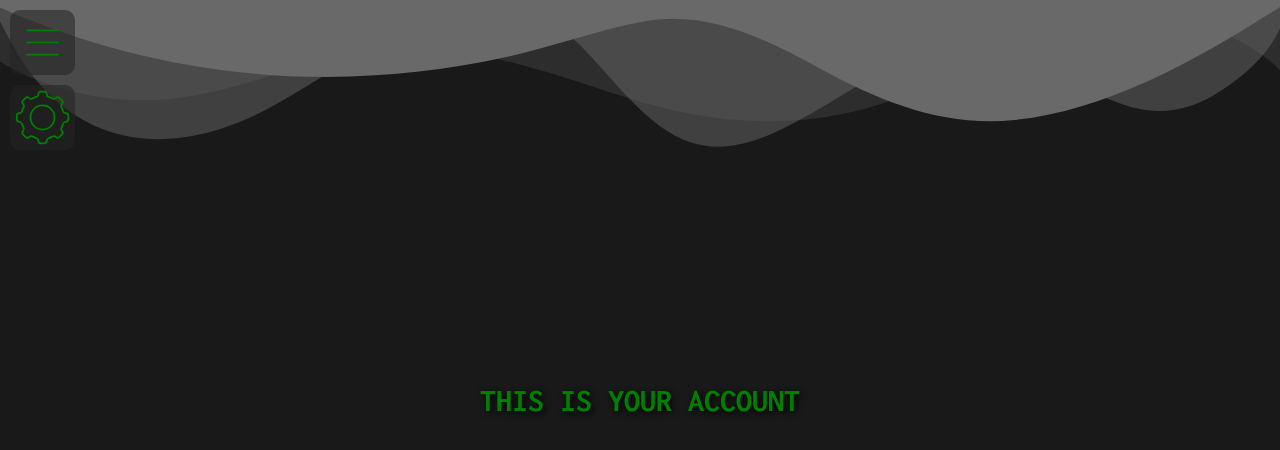
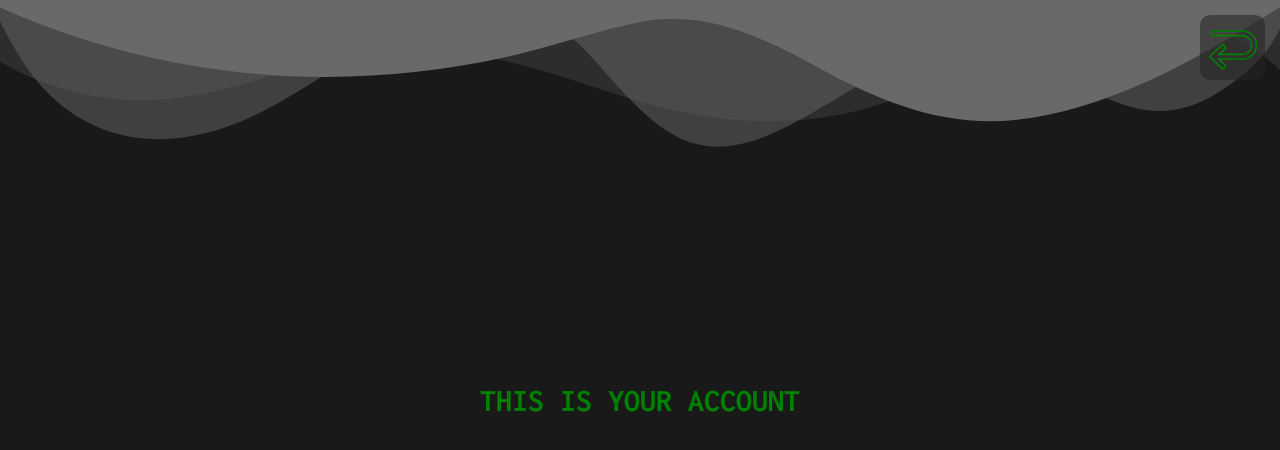
Before and after one commit to joshbacon/codegambit, a React (Create React App) app: page /account in a window 1280 px wide. Shown: the top 450 px of the page. Built offline with nearby package versions, Linux system fonts and the light colour scheme.

Commit message:
fixed css overlap

```diff
--- a/src/Account.css
+++ b/src/Account.css
@@ -39,12 +39,15 @@
 }
 
 .home {
-    top: 10px;
-    left: 10px;
+    top: 15px;
+    right: 15px;
 }
 
 .homeImg {
-    background-image: url(./assets/menu.svg);
+    background-image: url('./assets/back.svg');
+    background-size: 90%;
+    background-position: top;
+    background-repeat: no-repeat;
     width: 55px;
     aspect-ratio: 1;
 }
--- a/src/Account.js
+++ b/src/Account.js
@@ -10,17 +10,17 @@ const Account = (props) => {
     // return the account page if one exists
     // otherwise show a login signup page
 
-    const [settings, toggleSettings] = useState(false);
+    // const [settings, toggleSettings] = useState(false);
 
     return <div className='account'>
         <div className='waves'/>
-        { settings && <Settings/> }
+        {/* { settings && <Settings/> } */}
         <Link to='/' className='home button'>
             <div className='homeImg'/>
         </Link>
-        <button onClick={() => toggleSettings(!settings)} className='settings button'>
+        {/* <button onClick={() => toggleSettings(!settings)} className='settings button'>
             <div className='settingsImg' />
-        </button>
+        </button> */}
         <h1>THIS IS YOUR ACCOUNT</h1>
     </div>
 }
--- a/src/App.css
+++ b/src/App.css
@@ -26,7 +26,7 @@ html {
   overflow: hidden;
 }
 
-h1 {
+.titleBar h1 {
   font-size: 3rem;
   text-shadow: 2px 2px 6px #000000;
 }
--- a/src/GamePage.js
+++ b/src/GamePage.js
@@ -18,9 +18,7 @@ const Game = (props) => {
   const [currCommand, setCurrCommand] = useState("");
   const [commandHistory, updateCommandHistory] = useState([
     'Welcome to code_gambit! We teach coding through playing chess.',
-    'type help(method) to see how to use a given method or check out the documentation for a list of commands.',
-    'Currently working on: making the main page dynamic, want a breakpoint to put the terminal under the board at some point.',
-    'make the look thing in the docs a hamburger menu at a breakpoint (might have to fudge the cards too)',
+    'type help(method) to see how to use a given method or check out the documentation at the top left for a list of commands.',
   ]);
 
   const updateCommand = (e) => {
--- a/src/index.js
+++ b/src/index.js
@@ -6,6 +6,7 @@ import { BrowserRouter as Router, Route, Routes} from "react-router-dom";
 // import { BrowserRouter as Router } from "react-router-dom";
 import App from './App';
 import Game from './GamePage.js';
+import LessonSelector from './lessons/LessonSelector.js';
 import Docs from './documentation/Docs.js';
 import Account from './Account.js';
 
@@ -16,7 +17,7 @@ root.render(
       <Routes>
         <Route path='/' element={<App/>} />
         <Route path='/play' element={<Game/>} />
-        <Route path='/lessons' element={<Game/>} />
+        <Route path='/lessons' element={<LessonSelector/>} />
         <Route path='/documentation' element={<Docs/>} />
         <Route path='/account' element={<Account/>} />
       </Routes>
--- a/src/lessons/LessonSelector.css
+++ b/src/lessons/LessonSelector.css
@@ -16,7 +16,16 @@ html {
     justify-content: space-evenly;
 }
 
-.titleBar {
+.lessonBackBtn {
+    position: absolute;
+    width: 52px;
+    aspect-ratio: 1;
+    top: 15px;
+    right: 15px;
+    background-image: url('../assets/back.svg');
+}
+
+.lessonTitle {
     display: flex;
     flex-direction: column;
     align-items: flex-end;
--- a/src/lessons/LessonSelector.js
+++ b/src/lessons/LessonSelector.js
@@ -24,7 +24,8 @@ const LessonSelector = (props) => {
     const [active, updateActive] = useState(tabs.All);
 
     return <div className='lessonSelector'>
-        <div className='titleBar'>
+        <Link to='/' className='lessonBackBtn'/>
+        <div className='lessonTitle'>
             <h2>Josh Bacon</h2>
             <div className='totalProgress'>
                 <h3>Total Progress:</h3>
```
